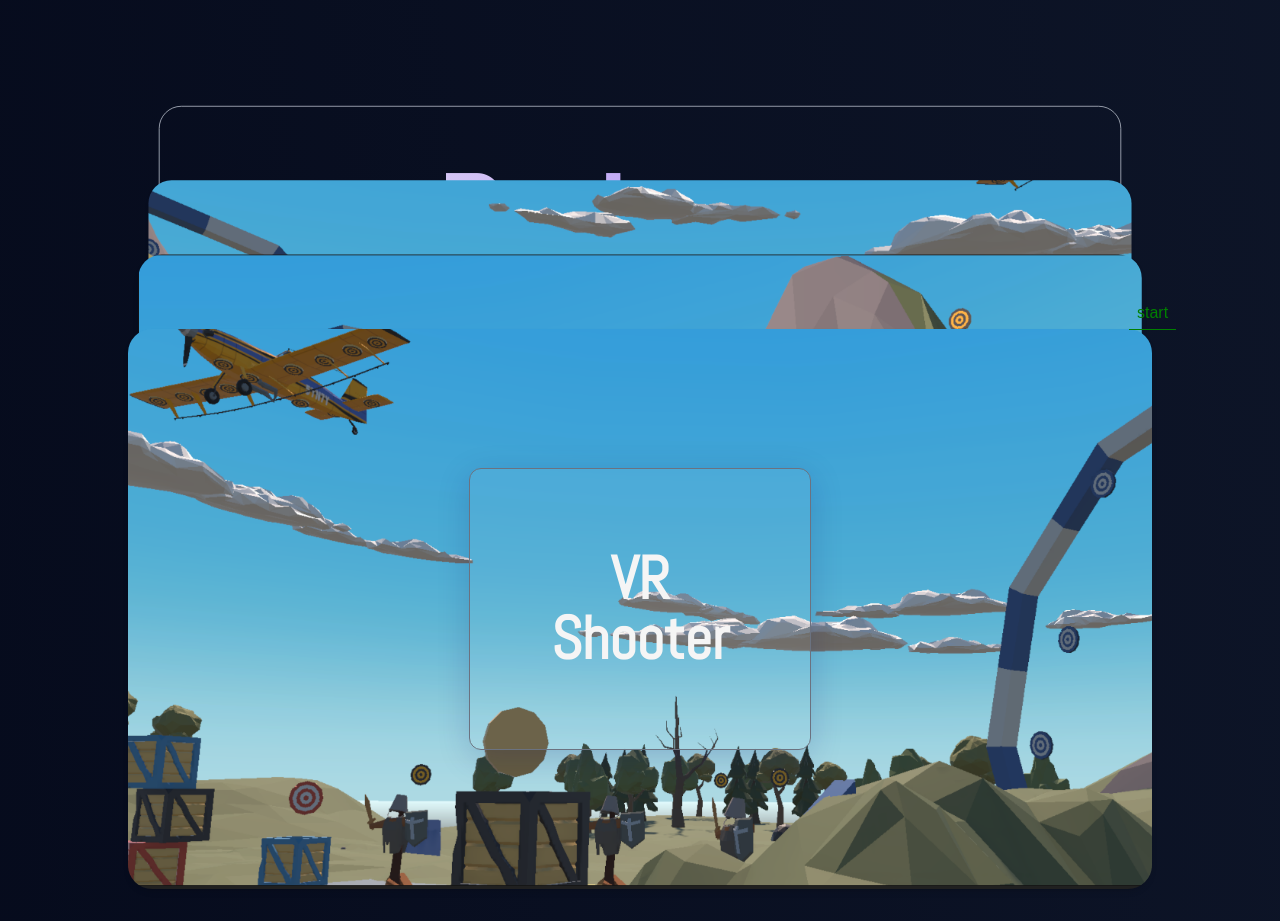
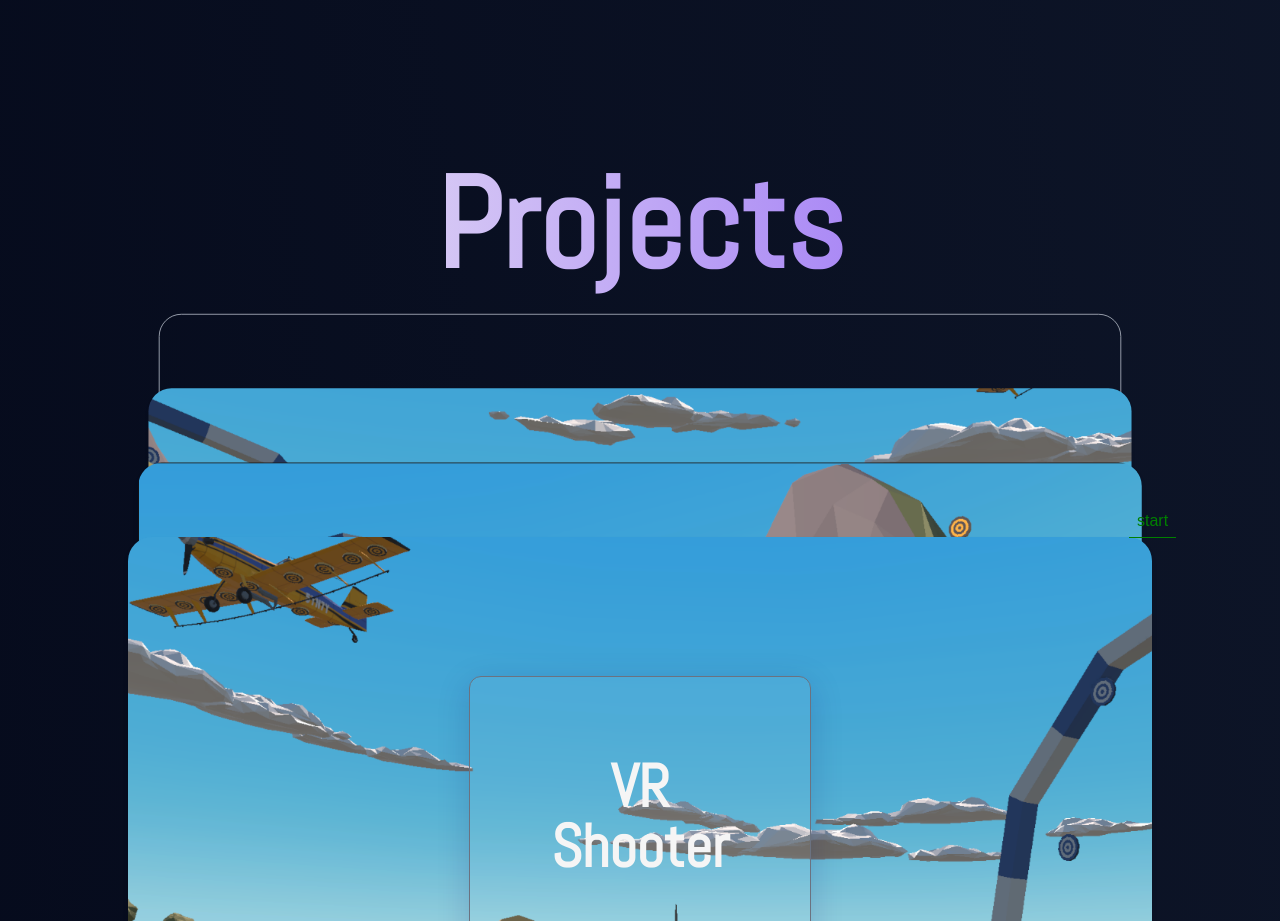
Before and after one commit to Davidcode2/portfolio, an Angular app in the folder fe/: page / in a window 1280 px wide. Shown: the part 3140-4061 px from the top of the page. Built offline with nearby package versions, Linux system fonts and the light colour scheme.

Commit message:
Adjust padding

```diff
--- a/fe/src/app/app.component.html
+++ b/fe/src/app/app.component.html
@@ -13,7 +13,7 @@
         <app-hero-container></app-hero-container>
         <app-timeline></app-timeline>
         <h2
-          class="mt-52 bg-gradient-to-r from-stone-100 to-violet-500 bg-clip-text py-10 xl:text-9xl font-extrabold text-transparent"
+          class="my-20 xl:my-52 bg-gradient-to-r from-stone-100 to-violet-500 bg-clip-text py-10 xl:text-9xl font-extrabold text-transparent"
         >
           Projects
         </h2>
```
